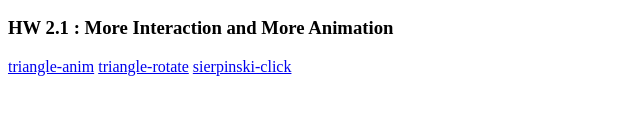
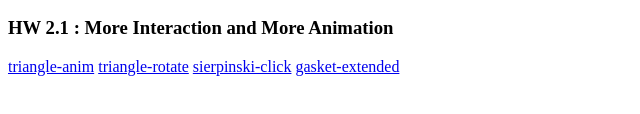
Before and after one commit to ricketsk/CIS367, a plain HTML site: page index.html in a window 1280 px wide. Shown: the part 282-396 px from the top of the page, without its empty margins (0-640 px from the left). Drawn offline with Linux system fonts and the light colour scheme.

Commit message:
udpated index.html

```diff
--- a/index.html
+++ b/index.html
@@ -18,5 +18,6 @@
 <a href="https://ricketsk.github.io/CIS367/hw2.2/triangle-anim.html">triangle-anim</a>
 <a href="https://ricketsk.github.io/CIS367/hw2.2/triangle-rotate.html">triangle-rotate</a>
 <a href="https://ricketsk.github.io/CIS367/hw2.2/sierpinski-click.html">sierpinski-click</a>
+<a href="https://ricketsk.github.io/CIS367/hw2.2/gasket-extended.html">gasket-extended</a>
 
 </html>
```
